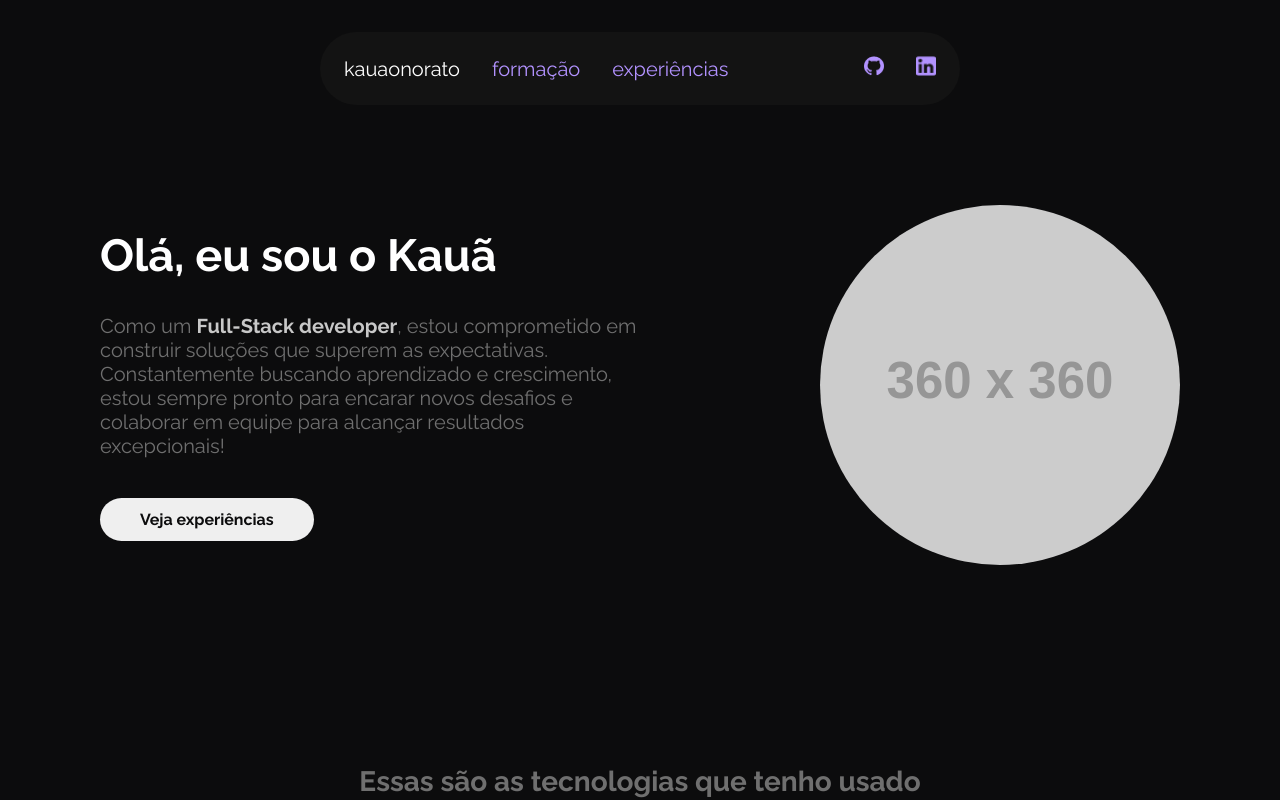
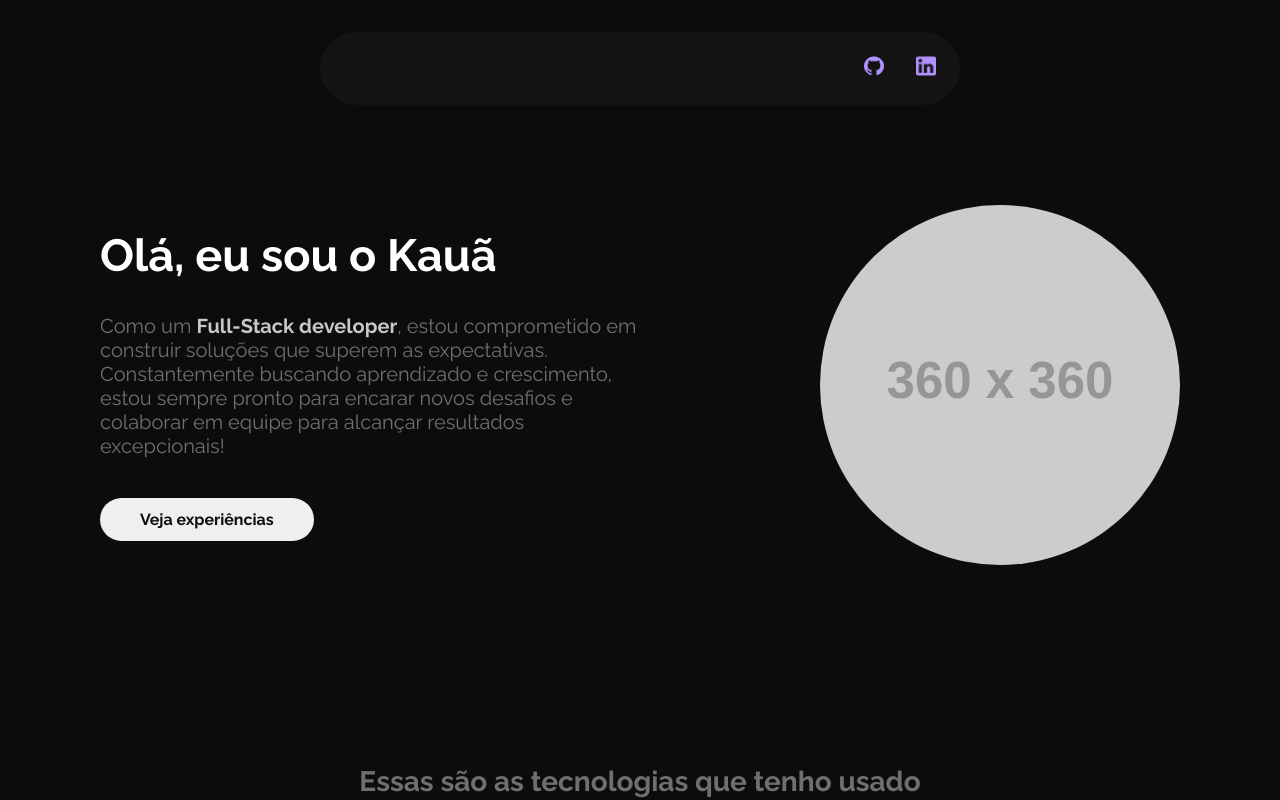
Before and after one commit to KauaOnoratoDev/Meu-Portifolio, a React (Create React App) app: page /experiences in a window 1280 px wide. Shown: the top 800 px of the page. Built offline with nearby package versions, Linux system fonts and the light colour scheme.

Commit message:
feat: menu hamburguer

```diff
--- a/src/components/NavBar/index.tsx
+++ b/src/components/NavBar/index.tsx
@@ -7,21 +7,38 @@ import { RootReducer } from '../../store'
 import githubIcon from '../../assets/images/github-icon.png'
 import linkedinIcon from '../../assets/images/linkedin-icon.png'
 import * as S from './styles'
+import { useState } from 'react'
 
 const NavBar = () => {
   const dispatch = useDispatch()
   const { status } = useSelector((state: RootReducer) => state.home)
+  const [hamActive, setHamActive] = useState(false)
 
   return (
     <S.Container>
       <S.NavBarStyle>
-        <S.List>
-          <S.ListItem onClick={() => dispatch(changeStatus('home'))}>
+        <S.Hamburguer onClick={() => setHamActive(!hamActive)}>
+          <span></span>
+          <span></span>
+          <span></span>
+        </S.Hamburguer>
+        <S.List className={hamActive ? 'is-active' : 'is-disabled'}>
+          <S.ListItem
+            onClick={() => {
+              dispatch(changeStatus('home'))
+              setHamActive(false)
+            }}
+          >
             <Link to={'/'} className={status === 'home' ? 'is-active' : ''}>
               kauaonorato
             </Link>
           </S.ListItem>
-          <S.ListItem onClick={() => dispatch(changeStatus('qualifications'))}>
+          <S.ListItem
+            onClick={() => {
+              dispatch(changeStatus('qualifications'))
+              setHamActive(false)
+            }}
+          >
             <Link
               to={'/qualifications'}
               className={status === 'qualifications' ? 'is-active' : ''}
@@ -29,7 +46,12 @@ const NavBar = () => {
               formação
             </Link>
           </S.ListItem>
-          <S.ListItem onClick={() => dispatch(changeStatus('experiences'))}>
+          <S.ListItem
+            onClick={() => {
+              dispatch(changeStatus('experiences'))
+              setHamActive(false)
+            }}
+          >
             <Link
               to={'/experiences'}
               className={status === 'experiences' ? 'is-active' : ''}
--- a/src/components/NavBar/styles.ts
+++ b/src/components/NavBar/styles.ts
@@ -15,39 +15,49 @@ export const NavBarStyle = styled.nav`
   display: flex;
   justify-content: space-between;
   align-items: center;
-
-  @media (max-width: ${breakpoints.mobile}) {
-    flex-direction: column;
-  }
 `
 
 export const List = styled.ul`
   display: flex;
 
   @media (max-width: ${breakpoints.mobile}) {
-    &:nth-child(1) {
+    &:nth-child(2) {
       flex-direction: column;
     }
   }
 
-  &:nth-child(1) {
+  &:nth-child(2) {
     li {
       margin-right: 32px;
 
       @media (max-width: ${breakpoints.mobile}) {
         margin: 0 0 16px;
-        text-align: center;
+        text-align: start;
       }
     }
   }
 
-  &:nth-child(2) {
+  &:nth-child(3) {
     li {
       margin-left: 32px;
 
       @media (max-width: ${breakpoints.mobile}) {
         margin: 0 8px;
       }
+    }
+  }
+`
+
+export const Hamburguer = styled.div`
+  span {
+    width: 20px;
+    height: 2px;
+    margin-bottom: 4px;
+    background-color: ${colors.purple};
+    display: none;
+
+    @media (max-width: ${breakpoints.mobile}) {
+      display: block;
     }
   }
 `
--- a/src/styles.ts
+++ b/src/styles.ts
@@ -38,7 +38,15 @@ export const GlobalStyle = createGlobalStyle`
               width: 90%;
             }
         }
-    }
+
+        .is-active {
+          display: flex;
+        }
+
+        .is-disabled {
+          display: none;
+        }
+      }
 
     body {
         background-color: ${colors.gray900};
```
